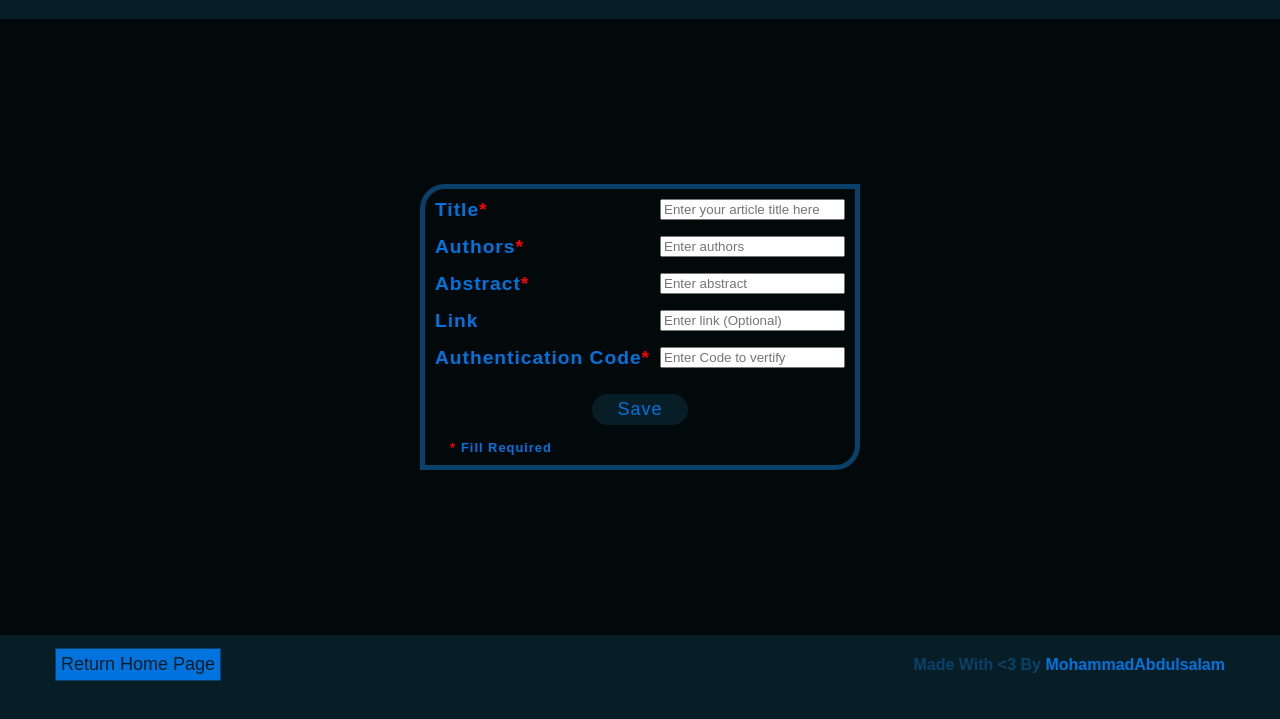
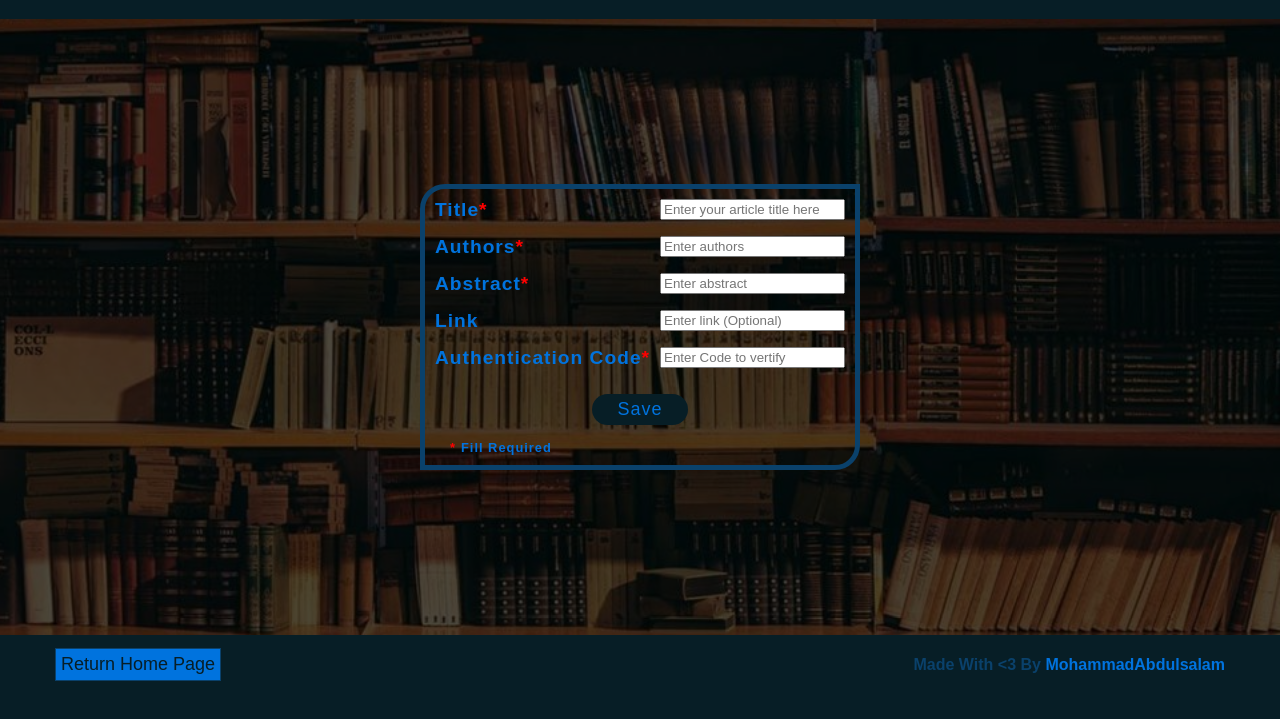
Before and after one commit to MohammadAbdulsalam/ArticlesWebsite, a website: page pages/add.html in a window 1280 px wide. Shown: the part 61-780 px from the top of the page. Drawn offline with Linux system fonts and the light colour scheme.

Commit message:
upload my articles website

```diff
--- a/pages/add.html
+++ b/pages/add.html
@@ -74,7 +74,7 @@
         /* End Header */
         /* Start Form */
         .form {
-            background-image: url(articles.jpg);
+            background-image: url(imgs/articles.jpg);
             background-repeat: no-repeat;
             background-size: cover;
             background-position: center;
--- a/pages/css/style.css
+++ b/pages/css/style.css
@@ -65,7 +65,7 @@ header .container h1 {
 /* End Header */
 /* Start Form */
 .form {
-    background-image: url(articles.jpg);
+    background-image: url(../imgs/articles.jpg);
     background-repeat: no-repeat;
     background-size: cover;
     background-position: center;
```
Also changed, not shown: app.js (+4 -4 lines).
